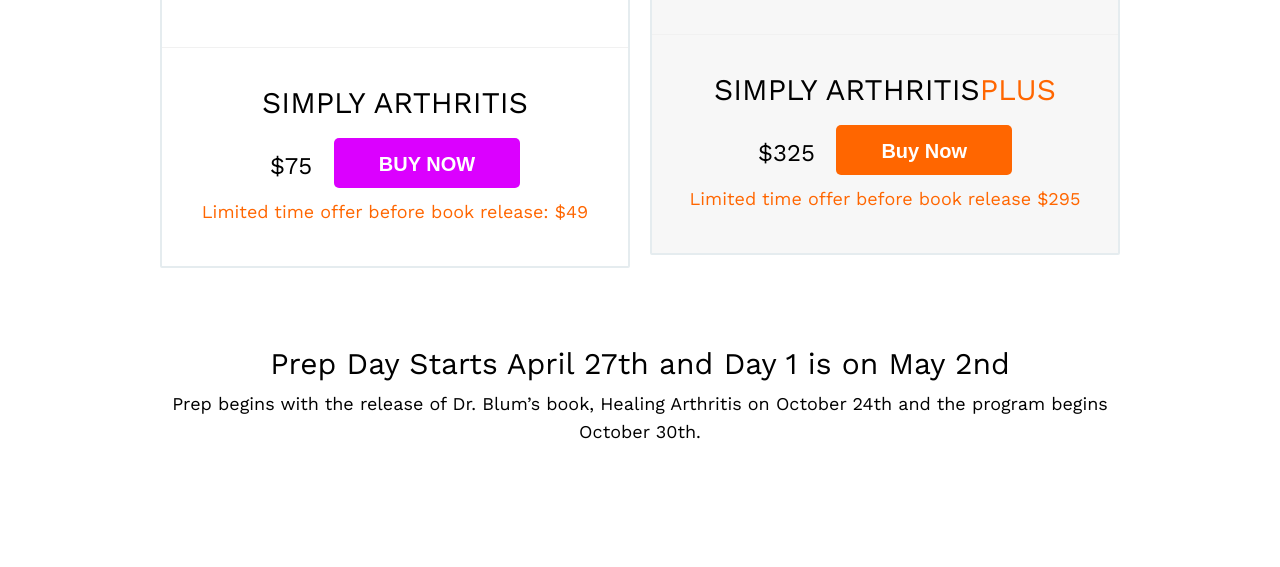
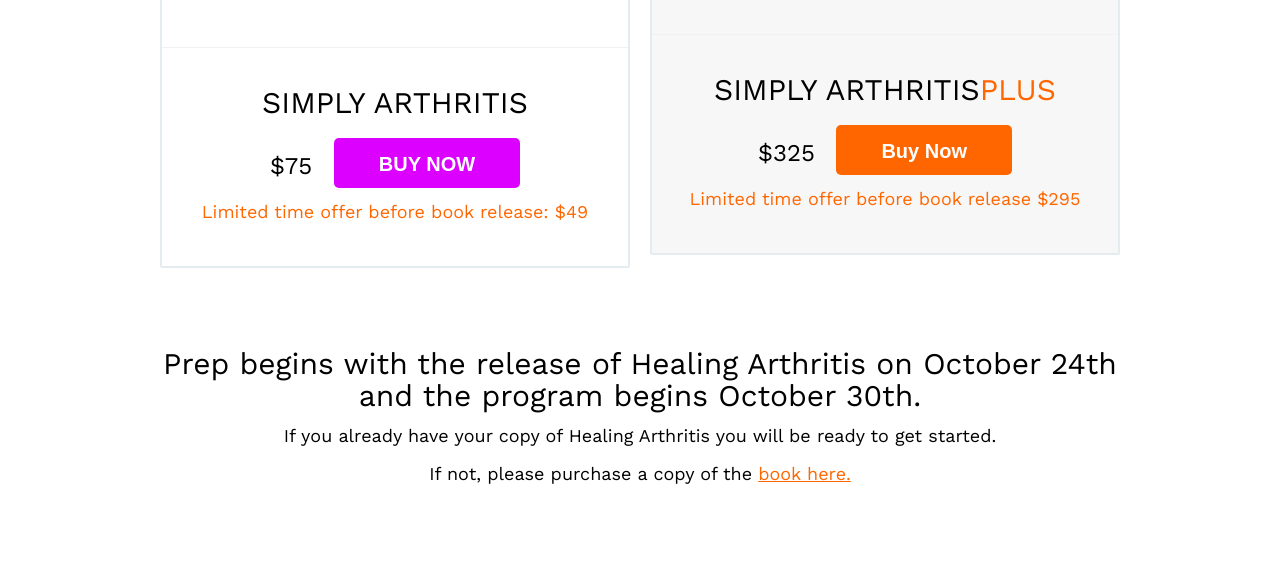
Before and after one commit to AnattaOldRepo/healingarthritisthebook.com, a website: page upsell.html in a window 1280 px wide. Shown: the part 5079-5646 px from the top of the page. Drawn offline with nearby package versions, Linux system fonts and the light colour scheme.

```diff
--- a/upsell.html
+++ b/upsell.html
@@ -572,8 +572,10 @@
               </div>
           </div>
           <div class="upsell-preptext">
-            Prep Day Starts April 27th and Day 1 is on May 2nd
-            <p>Prep begins with the release of Dr. Blum’s book, Healing Arthritis on October 24th and the program begins October 30th.</p>
+            Prep begins with the release of Healing Arthritis on October 24th and the program begins October 30th.
+
+            <p>If you already have your copy of Healing Arthritis you will be ready to get started.</p>
+            <p>If not, please purchase a copy of the <a href="http://amzn.to/2fwzuj5" target="_blank">book here.</a></p>
           </div>
       </div>
     </section>
```
